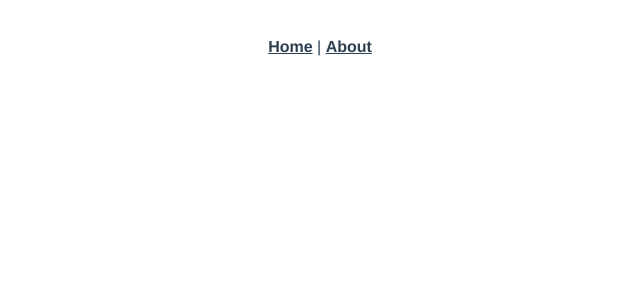
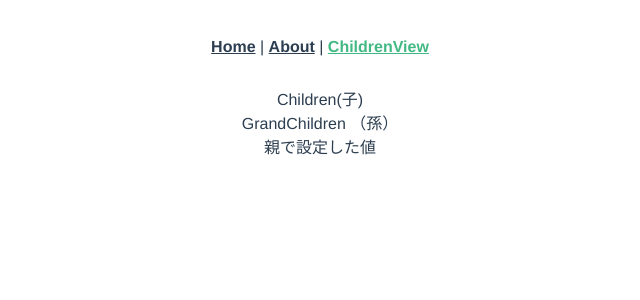
Before and after one commit to kizunas/vue3-test-v1, a Vue app: page /childrenView in a window 1280 px wide. Before the commit this address had no page. Shown: the top 300 px of the page, without its empty margins (320-960 px from the left). Built offline with nearby package versions, Linux system fonts and the light colour scheme.

Commit message:
provide/inject optional API

```diff
--- a/src/App.vue
+++ b/src/App.vue
@@ -1,10 +1,24 @@
 <template>
   <nav>
     <router-link to="/">Home</router-link> |
-    <router-link to="/about">About</router-link>
+    <router-link to="/about">About</router-link> |
+    <router-link to="/childrenView">ChildrenView</router-link>
   </nav>
   <router-view/>
 </template>
+
+<script>
+export default {
+  data() {
+    return{}
+  },
+  provide(){
+    return {
+      userName: '親で設定した値'
+    }
+  }
+}
+</script>
 
 <style>
 #app {
--- /dev/null
+++ b/src/components/GrandChildren.vue
@@ -0,0 +1,14 @@
+<template>
+  <div>GrandChildren （孫）</div>
+  <div>{{userName}}</div>
+</template>
+
+<script>
+export default {
+ inject: ['userName']
+}
+</script>
+
+<style>
+
+</style>
--- a/src/router/index.js
+++ b/src/router/index.js
@@ -1,11 +1,17 @@
 import { createRouter, createWebHistory } from 'vue-router'
 import HomeView from '../views/HomeView.vue'
+import ChildrenView from '@/views/ChildrenView'
 
 const routes = [
   {
     path: '/',
     name: 'home',
     component: HomeView
+  },
+  {
+    path: '/childrenView',
+    name: 'ChildrenView',
+    component: ChildrenView
   },
   {
     path: '/about',
--- /dev/null
+++ b/src/views/ChildrenView.vue
@@ -0,0 +1,18 @@
+<template>
+  <div>Children(子)</div>
+  <Grand-Children />
+</template>
+
+<script>
+import GrandChildren from '@/components/GrandChildren'
+
+export default {
+  components:{
+    GrandChildren
+  }
+}
+</script>
+
+<style>
+
+</style>
```
